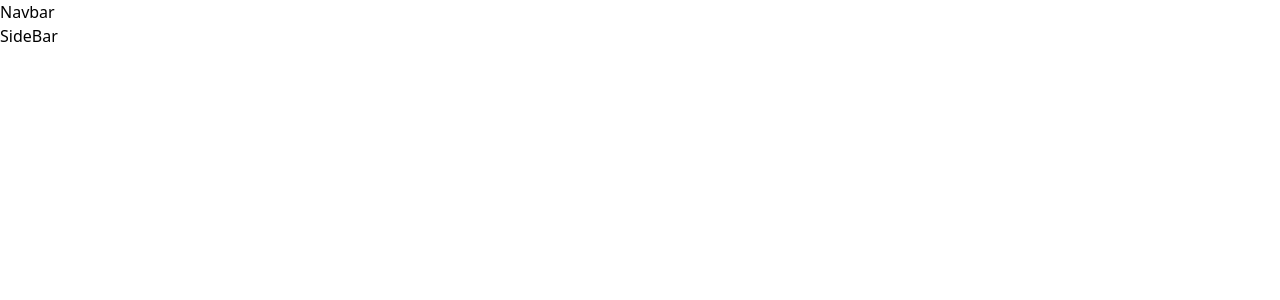
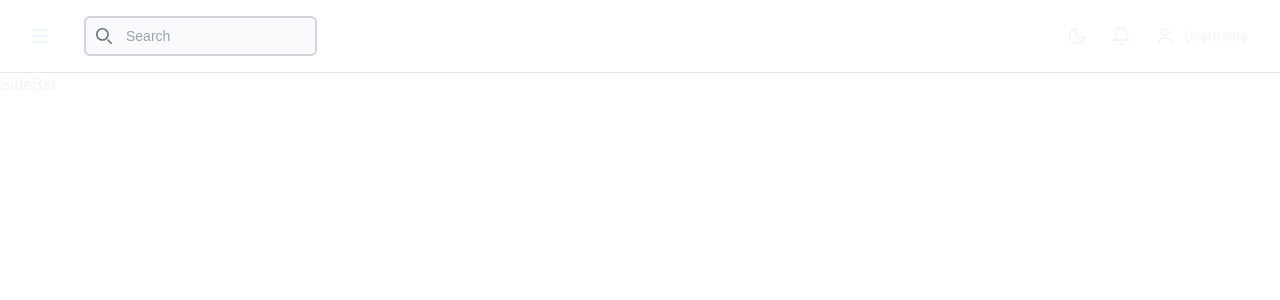
Before and after one commit to surajshr03/dashboard, a Next.js app: page / in a window 1280 px wide. Shown: the top 300 px of the page. Built offline with nearby package versions, Linux system fonts and the light colour scheme.

Commit message:
NavBar UI

```diff
--- /dev/null
+++ b/app/dashboard.tsx/page.tsx
@@ -0,0 +1,9 @@
+import React from 'react'
+
+const Dashboard = () => {
+    return (
+        <div>Dashboard</div>
+    )
+}
+
+export default Dashboard
--- a/app/globals.css
+++ b/app/globals.css
@@ -1,3 +1,36 @@
 @tailwind base;
 @tailwind components;
 @tailwind utilities;
+
+:root {
+  --background: #ffffff;
+  --foreground: #f2f5f8;
+}
+
+@media (prefers-color-scheme: dark) {
+  :root {
+    --background: var(--BgGray);
+    --foreground: #ededed;
+    --BgGray: #f2f5f8;
+    --ActiveGray: #e8e9e9;
+    --MetricsGray: #e6e9ec;
+    --InactiveTitle: #a5a7a9;
+    --MetricsGreen: #28a745;
+    --MetricsRed: #f41b55;
+    --BgRed: #fee8ee;
+    --BgGreen: #eaf7ed;
+    --NavIcon: #22262b;
+  }
+}
+
+body {
+  color: var(--foreground);
+  background: var(--background);
+  font-family: Arial, Helvetica, sans-serif;
+}
+
+@layer utilities {
+  .text-balance {
+    text-wrap: balance;
+  }
+}
--- a/components/dashboard/Navbar.tsx
+++ b/components/dashboard/Navbar.tsx
@@ -1,8 +1,46 @@
-import React from 'react'
+import { Bell, Moon, User } from 'lucide-react'
 
 const NavBar = () => {
     return (
-        <div>Navbar</div>
+        <header className="flex items-center justify-between px-6 py-4 bg-white border-b">
+            <div className="flex gap-7 items-center justify-center">
+                {/* Hamburger */}
+                <button data-collapse-toggle="navbar-hamburger" type="button" className="inline-flex items-center justify-center p-2 w-8 h-8 text-sm text-nav-icon rounded-lg hover:bg-gray-100 focus:outline-none focus:ring-2 focus:ring-gray-200 dark:text-nav-icon dark:hover:bg-gray-700 dark:focus:ring-gray-600" aria-controls="navbar-hamburger" aria-expanded="false">
+                    <span className="sr-only">Open main menu</span>
+                    <svg className="w-5 h-5" aria-hidden="true" xmlns="http://www.w3.org/2000/svg" fill="none" viewBox="0 0 17 14">
+                        <path stroke="currentColor" stroke-linecap="round" stroke-linejoin="round" stroke-width="2" d="M1 1h15M1 7h15M1 13h15" />
+                    </svg>
+                </button>
+                {/* Search */}
+
+                <form className="max-w-md mx-auto">
+                    <label for="default-search" className="mb-2 text-sm font-medium text-gray-900 sr-only dark:text-white">Search</label>
+                    <div className="relative hidden md:block ">
+                        <div className="absolute inset-y-0 start-0 flex items-center ps-3 pointer-events-none">
+                            <svg className="w-4 h-4 text-gray-500 dark:text-gray-400" aria-hidden="true" xmlns="http://www.w3.org/2000/svg" fill="none" viewBox="0 0 20 20">
+                                <path stroke="currentColor" stroke-linecap="round" stroke-linejoin="round" stroke-width="2" d="m19 19-4-4m0-7A7 7 0 1 1 1 8a7 7 0 0 1 14 0Z" />
+                            </svg>
+                        </div>
+                        <input type="search" id="default-search" className="block w-full px-2 py-2 ps-10 text-sm text-gray-900 border-2 border-gray-300 rounded-md bg-gray-50 focus:ring-blue-500 focus:border-blue-500 dark:bg-white dark:border-gray-300 dark:placeholder-gray-400 dark:text-white dark:focus:ring-blue-500 dark:focus:border-blue-500" placeholder="Search " required />
+
+                    </div>
+                </form>
+            </div>
+
+            <div className="flex items-center space-x-2">
+                <div className="cursor-pointer border-none hover:rounded-full hover:bg-active-gray p-2">
+                    <Moon className='text-nav-icon ' size={20} />
+                </div>
+                <div className="cursor-pointer border-none hover:rounded-full hover:bg-active-gray p-2">
+                    <Bell className='text-nav-icon ' size={20} />
+                </div>
+                <div className="flex px-2 space-x-2 border-none hover:rounded-full hover:bg-active-gray hover:py-2 focus:scale-50 cursor-pointer">
+                    <User className='text-nav-icon ' size={20} />
+                    <span className='text-nav-icon text-sm '>Username</span>
+                </div>
+            </div>
+        </header>
+
     )
 }
 
--- a/components/ui/Button.tsx
+++ b/components/ui/Button.tsx
@@ -1,9 +1,9 @@
 import React from 'react'
 
 const Button = () => {
-  return (
-    <div>Button</div>
-  )
+    return (
+        <div>Button</div>
+    )
 }
 
 export default Button
--- a/tailwind.config.ts
+++ b/tailwind.config.ts
@@ -11,6 +11,15 @@ export default {
       colors: {
         background: "var(--background)",
         foreground: "var(--foreground)",
+        "bg-gray": "var(--BgGray)",
+        "active-gray": "var(--ActiveGray)",
+        "metrics-gray": "var(--MetricsGray)",
+        "inactive-title": "var(--InactiveTitle)",
+        metricsGreen: "var(--MetricsGreen)",
+        metricesRed: "var(--MetricsRed)",
+        "bg-red": "var(--BgRed)",
+        "bg-green": "var(--BgGreen)",
+        "nav-icon": "var(--NavIcon)",
       },
     },
   },
```
Also changed, not shown: .txt (added), app/dashboard.tsx/layout.tsx (added).
